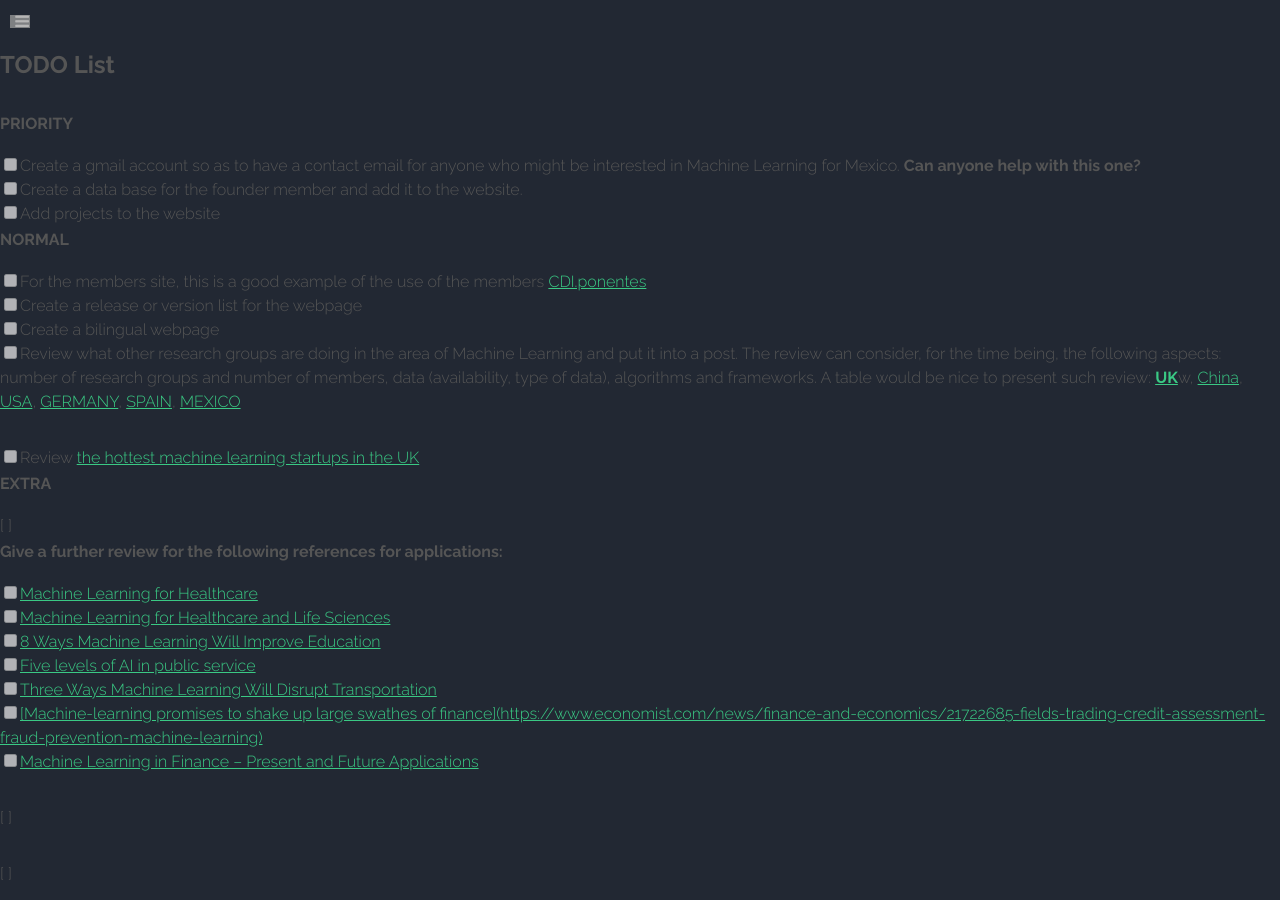
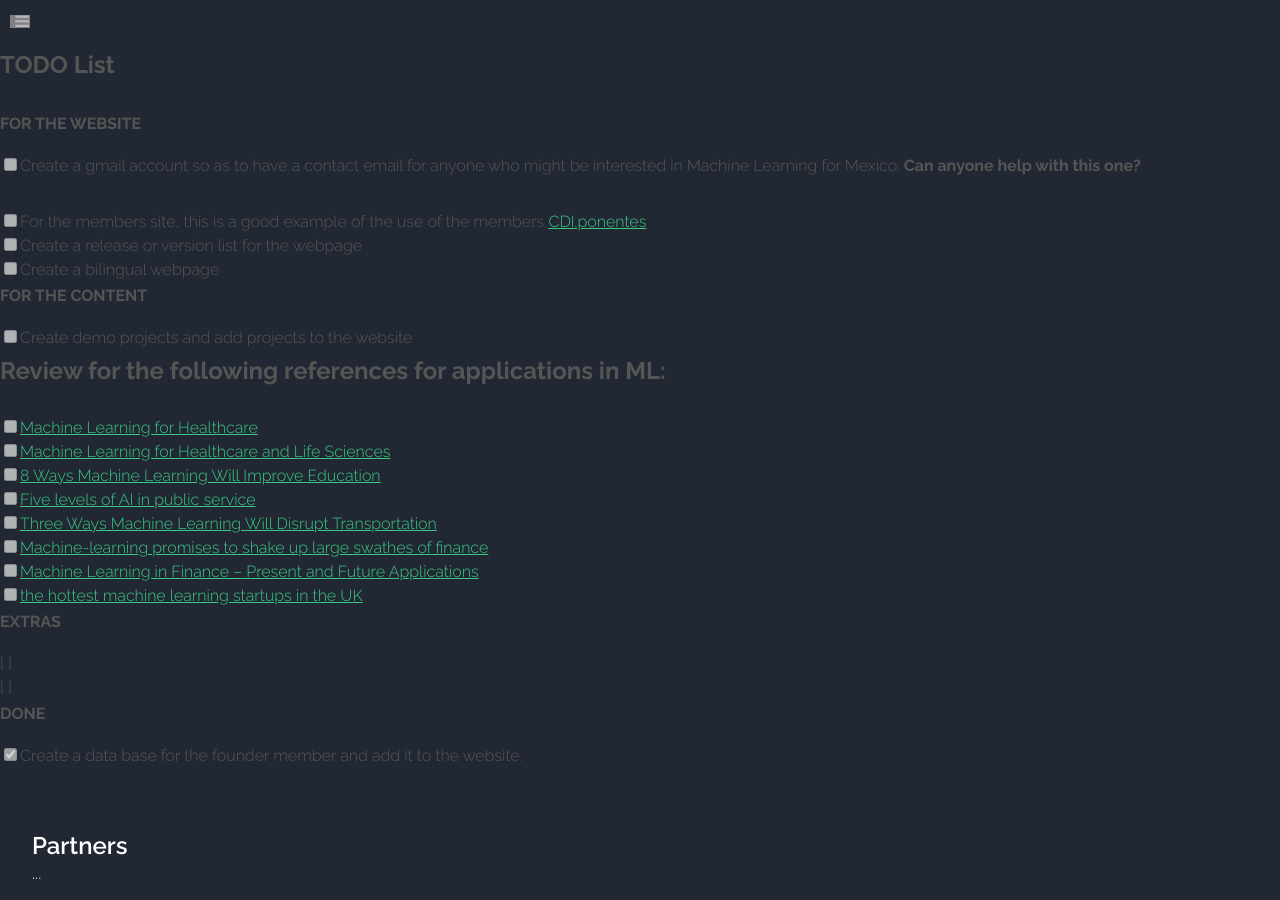
Before and after one commit to ortuno/website, a Jekyll site: the page built from docs/TODO.md, in a window 1280 px wide and 900 px high. Built offline with Jekyll 4.4.1, drawn with Linux system fonts in a browser that asks for light colours; our own code applies the rules of GitHub Pages for plain Markdown files; grey boxes are pictures that could not be loaded.

```diff
--- a/docs/TODO.md
+++ b/docs/TODO.md
@@ -2,56 +2,37 @@ TODO List
 ---
 
 
-
-
-
-# PRIORITY
+# FOR THE WEBSITE
 
 - [ ] Create a gmail account so as to have a contact email for anyone who might be
 interested in Machine Learning for Mexico. **Can anyone help with this one?**
-- [ ] Create a data base for the founder member and add it to the website.
-- [ ] Add projects to the website
-
-
-# NORMAL
 
 - [ ] For the members site, this is a good example of the use of the members [CDI.ponentes](https://www.ciudaddelasideas.com/ponentes.php?ayo=2017)
 - [ ] Create a release or version list for the webpage
 - [ ] Create a bilingual webpage
-- [ ] Review what other research groups are doing in the area of Machine Learning and put it into a post.
-The review can consider, for the time being, the following aspects: number of research groups and number of members, data (availability, type of data),
-algorithms and frameworks. A table would be nice to present such review:
-**[UK](https://royalsociety.org/topics-policy/projects/machine-learning/)**w,
-[China](http://mldm.ict.ac.cn/MLDM/Home.html),
-[USA](https://www.cs.utexas.edu/~ml/),
-[GERMANY](), [SPAIN](), [MEXICO]()
-
-- [ ] Review [the hottest machine learning startups in the UK](https://www.techworld.com/picture-gallery/startups/uk-ai-startups-watch-hottest-machine-learning-startups-in-uk-3645606/)
-
-# EXTRA
-
-- [ ]
 
 
+# FOR THE CONTENT
 
-# Give a further review for the following references for applications:
+
+- [ ] Create demo projects and add projects to the website
+
+## Review for the following references for applications in ML:
 
 - [ ] [Machine Learning for Healthcare](http://mucmd.org/)
 - [ ] [Machine Learning for Healthcare and Life Sciences](https://www.research.ibm.com/haifa/dept/vst/mldm.shtml)
 - [ ] [8 Ways Machine Learning Will Improve Education](http://www.gettingsmart.com/2015/11/8-ways-machine-learning-will-improve-education/)
 - [ ] [Five levels of AI in public service](https://www.oxfordinsights.com/insights/2017/7/12/five-levels-of-ai-in-public-service)
 - [ ] [Three Ways Machine Learning Will Disrupt Transportation](http://www.mccormick.northwestern.edu/news/articles/2016/10/three-ways-machine-learning-will-disrupt-transportation.html)
-- [ ] [[Machine-learning promises to shake up large swathes of finance](https://www.economist.com/news/finance-and-economics/21722685-fields-trading-credit-assessment-fraud-prevention-machine-learning)
-](https://www.economist.com/news/finance-and-economics/21722685-fields-trading-credit-assessment-fraud-prevention-machine-learning)
+- [ ] [Machine-learning promises to shake up large swathes of finance](https://www.economist.com/news/finance-and-economics/21722685-fields-trading-credit-assessment-fraud-prevention-machine-learning)
 - [ ] [Machine Learning in Finance – Present and Future Applications](https://www.techemergence.com/machine-learning-in-finance/)
+- [ ] [the hottest machine learning startups in the UK](https://www.techworld.com/picture-gallery/startups/uk-ai-startups-watch-hottest-machine-learning-startups-in-uk-3645606/)
 
 
+# EXTRAS
+- [ ]
+- [ ]
 
 
-
-
-
-
-- [ ]
-
-- [ ]
+# DONE
+- [X] Create a data base for the founder member and add it to the website.
```
Also changed, not shown: docs/README.md (+3 -14 lines), docs/UPDATES.md (renamed from docs/MESSAGES.md, +4 -2 lines), docs/WEBSITE.md (added, +15 -0 lines), README.md.
